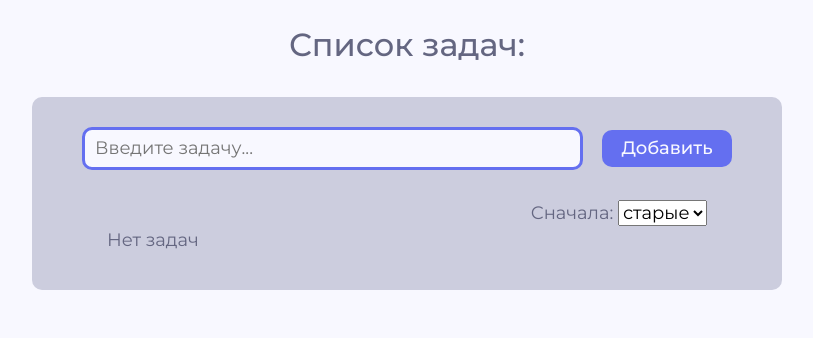
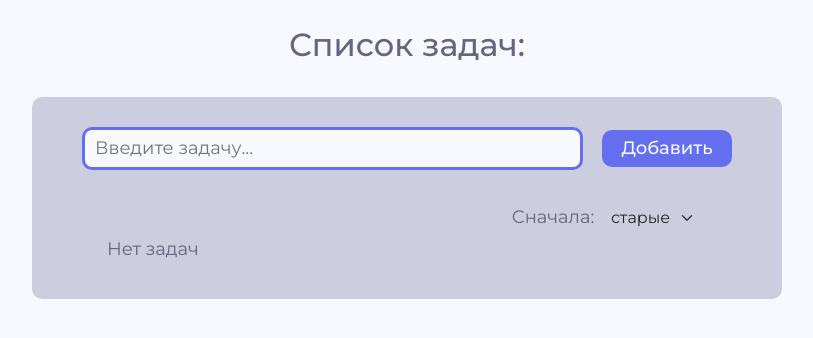
Before and after one commit to medwuu/flask-todo-app, a Flask app: page /my in a window 1280 px wide. Shown: the part 236-574 px from the top of the page, without its empty margins (233-1046 px from the left). Run offline with Flask 3, Linux system fonts and the light colour scheme; the visitor is signed in with stand-in values (Sample User, id 1); data that the repository does not hold is empty.

Commit message:
feat: стилизация кнопки сортировки

```diff
--- a/app/static/css/my.css
+++ b/app/static/css/my.css
@@ -66,7 +66,15 @@ span.user-name {
     max-width: 600px;
     margin: 0 auto;
 }
-.sort option {
+
+.form-select {
+    display: inline;
+    width: initial;
+    background-color: var(--light-gray);
+    border: 0;
+}
+
+.form-select option {
     font-family: 'Montserrat';
 }
 
--- a/app/templates/my.html
+++ b/app/templates/my.html
@@ -28,7 +28,7 @@
 
     <div class="sort">
         Сначала:
-        <select name="sort" id="sortSelect">
+        <select class="form-select" name="sort" id="sortSelect">
             <option value="old" selected>старые</option>
             <option value="new">новые</option>
         </select>
```
